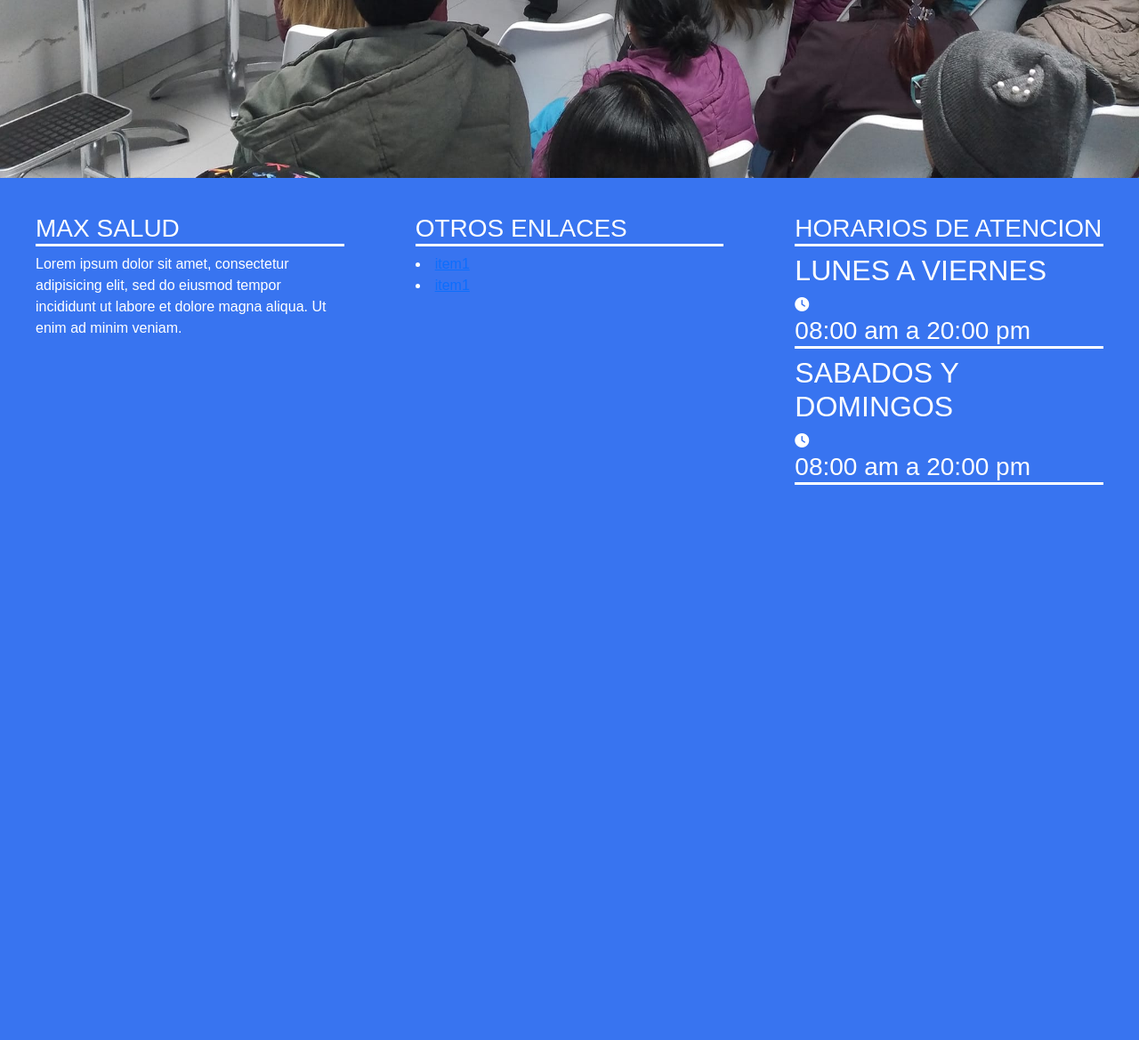
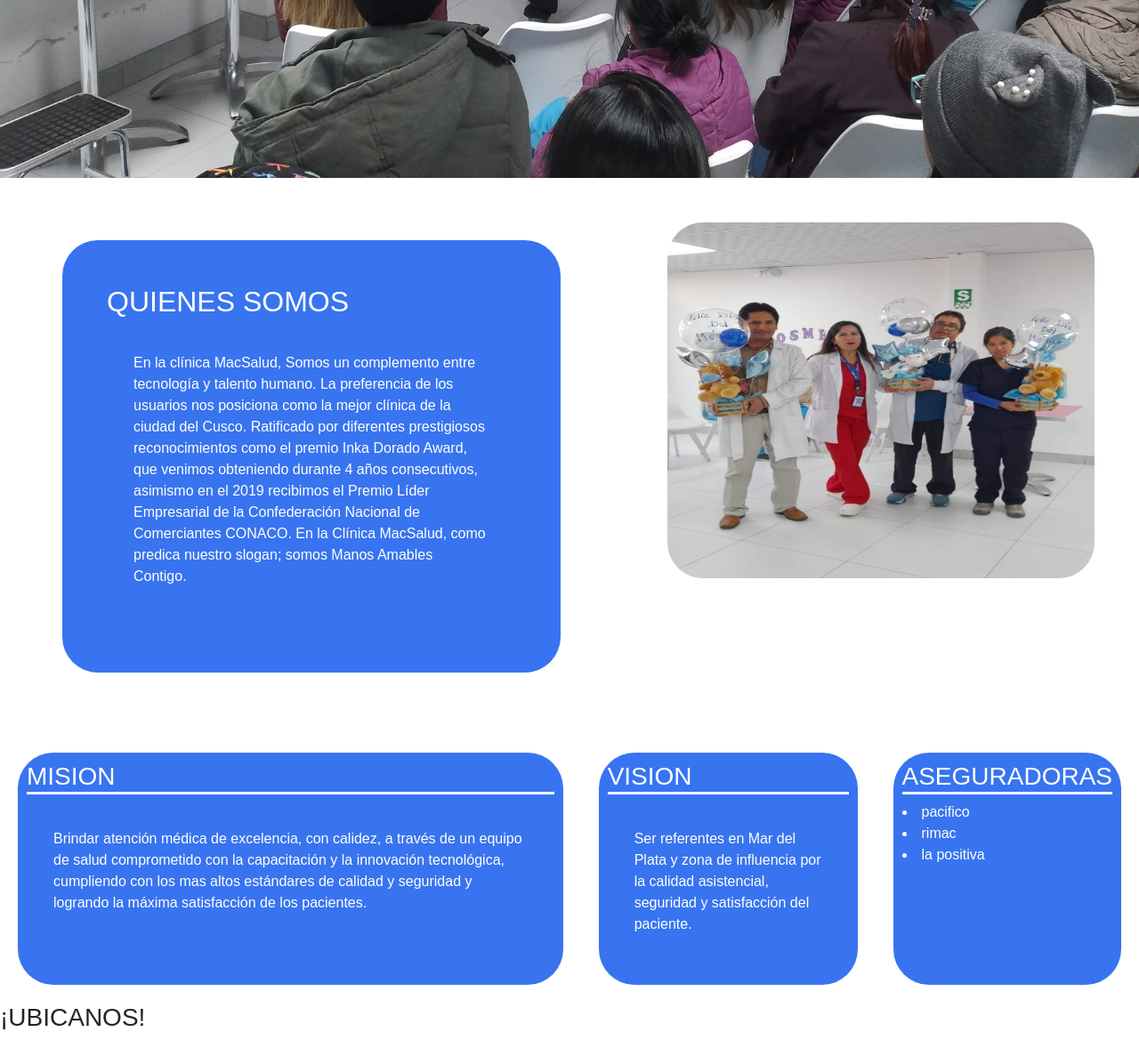
Before and after one commit to maasalud/maasalud.github.io, a PHP site: page /index.html in a window 1280 px wide. Shown: the part 770-1939 px from the top of the page at 89% size. Before the commit the page ends 1315 px from the top, so only its background shows below. Run offline with PHP 8.4, Linux system fonts and the light colour scheme; some libraries are stand-ins or nearby versions.

Commit message:
Add files via upload

```diff
--- a/estilos.css
+++ b/estilos.css
@@ -96,10 +96,44 @@ opacity: 0;
 
 /*contenido*/
 
+.somos{
+	display: flex;
+	color: white;
+	font-family: sans-serif;
+}
+
+.prima{
+	margin: 70px;
+	padding: 50px;
+	background: #3874f0;
+	border-radius: 40px;
+}
+
+#img{
+	margin: 50px;
+	width: 480px;
+	height:400px;
+	border-radius: 40px;
+}
 
 
+.valores{
+	width: 100%;
+	display: flex;
+	color: white;
+}
 
+#val{
+	padding: 10px;
+	margin: 20px;
+	background: #3874f0;
+	color: whites;
+	border-radius: 40px;
+}
 
+p{
+	padding: 30px;
+}
 
 
 
--- a/index.html
+++ b/index.html
@@ -54,8 +54,6 @@
 			</div>
 
 
-	<!-- contenido
-
 
 	<div id="contenido">
 				<div id="cuerpo">
@@ -72,7 +70,7 @@
 					</div>
 
 					<div class="foto" >
-						<img  id="img" src="img/somos.jpg"  >
+						<img  id="img" src="somos.jpg"  >
 					</div>
 
 				</div>
@@ -97,7 +95,6 @@
 		</div>
 
 
--->
 
 		<footer class="footer">
 
```
